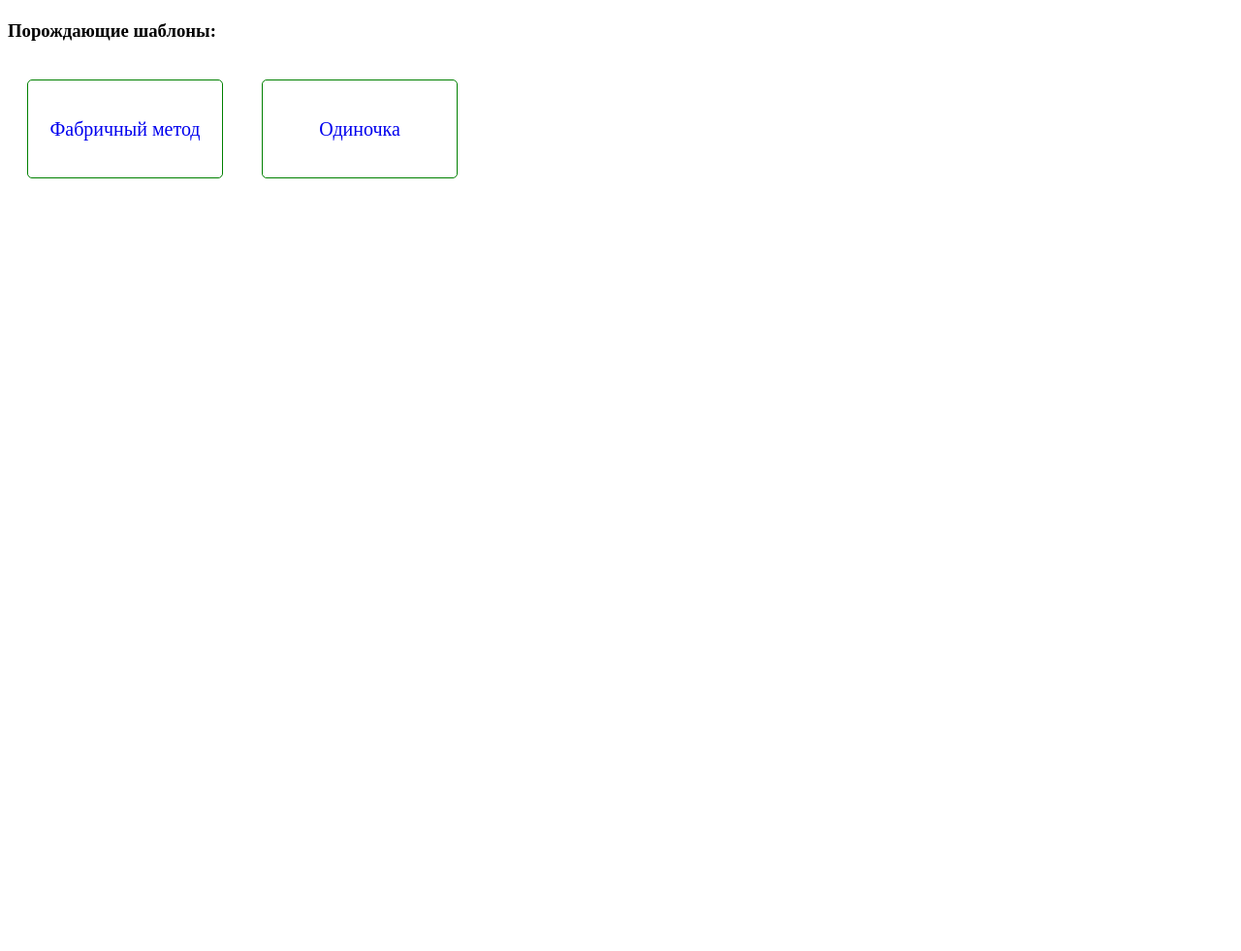
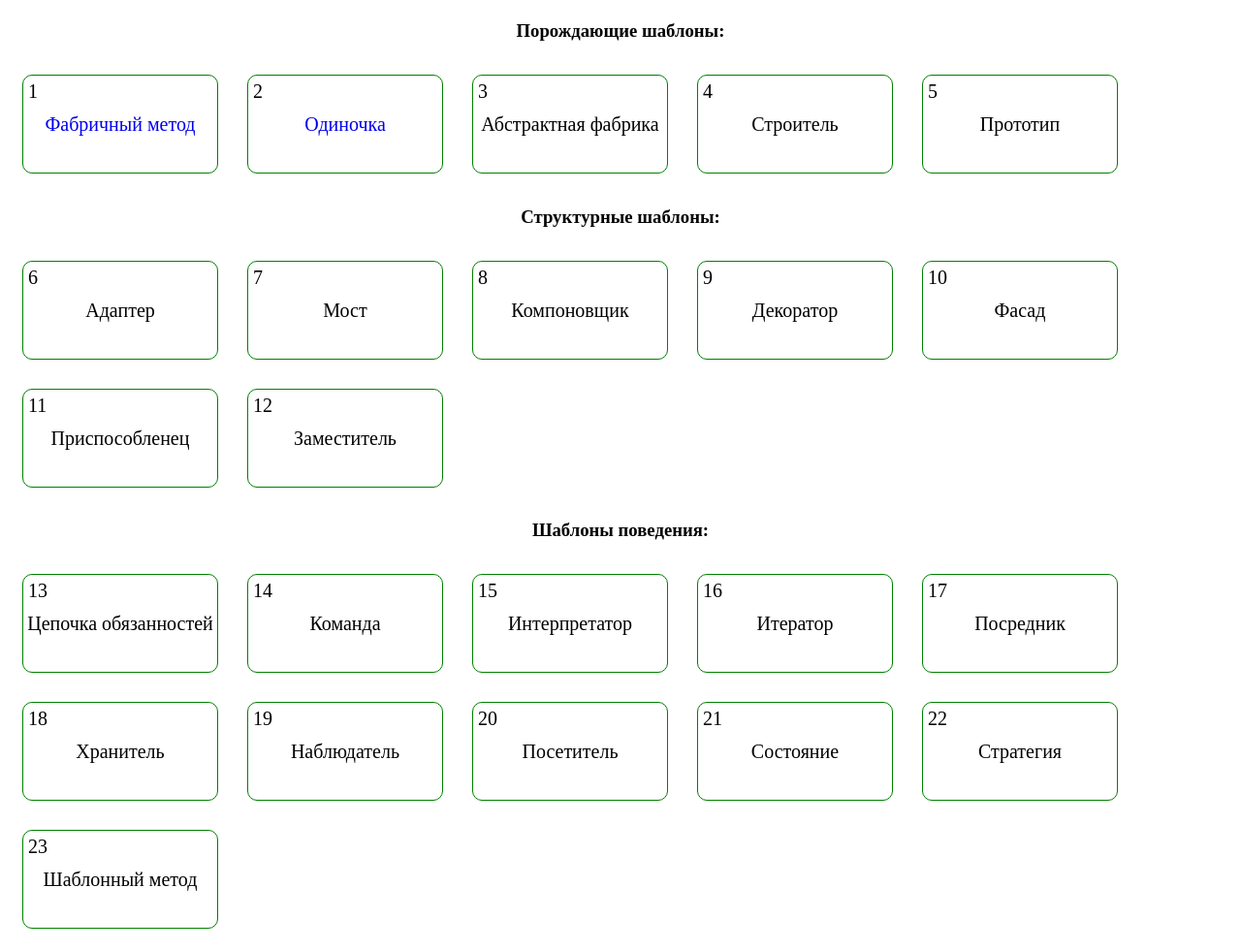
Before and after one commit to AlekseyGurzhiy/patterns_GoF, a Symfony app: template templates/index.html.twig in a window 1280 px wide. Shown: the whole page at 97% size. Before the commit the page ends 184 px from the top, so only its background shows below. Run offline with Twig, Linux system fonts and the light colour scheme; the template is opened without the code that fills it, so the values that code supplies are empty; some libraries are stand-ins or nearby versions.

Commit message:
Главная страница. Все шаблоны

```diff
--- a/templates/index.html.twig
+++ b/templates/index.html.twig
@@ -4,17 +4,36 @@
 
 {% block stylesheets %}
     <style>
+        a {
+            text-decoration: none;
+        }
+
+        h3 {
+            text-align: center;
+        }
+
+        section {
+            display: flex;
+            flex-wrap: wrap;
+            line-height: 100px;
+        }
+
         .pattern-element {
             border: 1px solid green;
-            border-radius: 5px;
+            border-radius: 10px;
             width: 200px;
             height: 100px;
-            line-height: 100px;
-            text-align: center;
-            float: left;
-            margin: 20px;
+            margin: 15px;
             font-size: 20px;
             cursor: pointer;
+            text-align: center;
+        }
+
+        .number{
+            display: block;
+            position: absolute;
+            line-height: normal;
+            margin: 5px;
         }
 
         .pattern-element:hover {
@@ -27,14 +46,105 @@
 {% block body %}
     <h1> {{ name }} </h1>
     <h3> Порождающие шаблоны: </h3>
-    <a href="/factoryMethod">
+    <section>
         <div class="pattern-element">
-            Фабричный метод
+            <div class="number">1</div>
+            <a href="/factoryMethod">Фабричный метод</a>
         </div>
-    </a>
-    <a href="/singleton">
+            <div class="pattern-element">
+                <div class="number">2</div>
+                <a href="/singleton">Одиночка</a>
+            </div>
+
         <div class="pattern-element">
-            Одиночка
+            <div class="number">3</div>
+            Абстрактная фабрика
         </div>
-    </a>
+        <div class="pattern-element">
+            <div class="number">4</div>
+            Строитель
+        </div>
+        <div class="pattern-element">
+            <div class="number">5</div>
+            Прототип
+        </div>
+    </section>
+    <h3> Структурные шаблоны: </h3>
+    <section>
+        <div class="pattern-element">
+            <div class="number">6</div>
+            Адаптер
+        </div>
+        <div class="pattern-element">
+            <div class="number">7</div>
+            Мост
+        </div>
+        <div class="pattern-element">
+            <div class="number">8</div>
+            Компоновщик
+        </div>
+        <div class="pattern-element">
+            <div class="number">9</div>
+            Декоратор
+        </div>
+        <div class="pattern-element">
+            <div class="number">10</div>
+            Фасад
+        </div>
+        <div class="pattern-element">
+            <div class="number">11</div>
+            Приспособленец
+        </div>
+        <div class="pattern-element">
+            <div class="number">12</div>
+            Заместитель
+        </div>
+    </section>
+    <h3> Шаблоны поведения: </h3>
+    <section>
+        <div class="pattern-element">
+            <div class="number">13</div>
+            Цепочка обязанностей
+        </div>
+        <div class="pattern-element">
+            <div class="number">14</div>
+            Команда
+        </div>
+        <div class="pattern-element">
+            <div class="number">15</div>
+            Интерпретатор
+        </div>
+        <div class="pattern-element">
+            <div class="number">16</div>
+            Итератор
+        </div>
+        <div class="pattern-element">
+            <div class="number">17</div>
+            Посредник
+        </div>
+        <div class="pattern-element">
+            <div class="number">18</div>
+            Хранитель
+        </div>
+        <div class="pattern-element">
+            <div class="number">19</div>
+            Наблюдатель
+        </div>
+        <div class="pattern-element">
+            <div class="number">20</div>
+            Посетитель
+        </div>
+        <div class="pattern-element">
+            <div class="number">21</div>
+            Состояние
+        </div>
+        <div class="pattern-element">
+            <div class="number">22</div>
+            Стратегия
+        </div>
+        <div class="pattern-element">
+            <div class="number">23</div>
+            Шаблонный метод
+        </div>
+    </section>
 {% endblock %}
```
